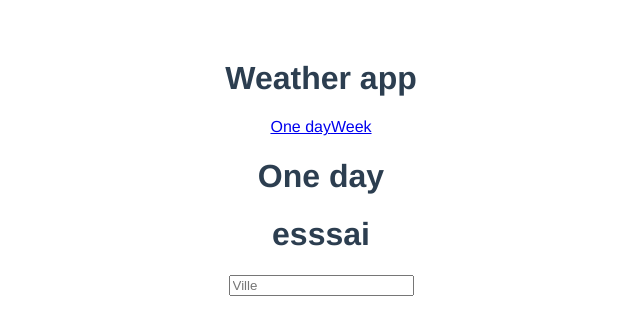
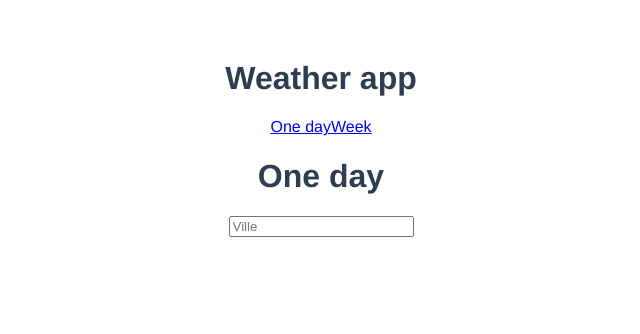
Before and after one commit to NguyenLamM/WeatherappVueJs, a Vue app: page /#/one-day in a window 1280 px wide. Shown: the top 334 px of the page, without its empty margins (319-959 px from the left). Built offline with nearby package versions, Linux system fonts and the light colour scheme.

Commit message:
ajout fct compo

```diff
--- a/src/App.vue
+++ b/src/App.vue
@@ -1,7 +1,8 @@
 <template>
-  <nav-bar />
-  <router-view></router-view>
-
+  <div>
+    <nav-bar />
+    <router-view></router-view>
+  </div>
 </template>
 
 <script>
--- a/src/components/OneDay.vue
+++ b/src/components/OneDay.vue
@@ -1,6 +1,6 @@
 <template>
-  <p>{{query}}</p>
-  <input type="text" placeholder="Ville" v-model="query" ville="test" @keypress="fetchWeather">
+  <div>
+    <search @ville-envoyee="fetchWeather" />
     <div>
       <div class="result-container" v-if="typeof weather.main != 'undefined'">
         <div class="Location"> {{ weather.name }}, {{ weather.sys.country}}</div>
@@ -11,11 +11,15 @@
         <div class="weather">{{weather.weather[0].main}}</div>
       </div>
     </div>
+  </div>
 </template>
 
 <script>
+  import Search from '../components/Search'
   export default{
-    name: 'one-day',
+    components:{
+      Search,
+    },
     data (){
       return {
         api_key: '057235dd5c2aec8dee5db666fe163476',
@@ -26,12 +30,11 @@
     },
     methods: {
       fetchWeather (e) {
-        if (e.key == "Enter") {
+          this.query = e.ville;
           fetch(`${this.url_base}weather?q=${this.query}&units=metric&APPID=${this.api_key}`)
             .then(res => {
               return res.json();
             }).then(this.setResults);
-        }
       },
       setResults(results){
       this.weather = results;
--- a/src/components/Search.vue
+++ b/src/components/Search.vue
@@ -1,9 +1,20 @@
 <template>
-  <h1>esssai</h1>
+  <div>
+    <input type="text" placeholder="Ville" v-model="query" ville="test" @keypress="citySend">
+  </div>
 </template>
 
 <script>
   export default{
     name: 'search',
+    methods: {
+      citySend(e){
+        if (e.key == "Enter") {
+          this.$emit("ville-envoyee",{
+            ville: this.query,
+          })
+        }
+      }
+    }
   }
 </script>
--- a/src/views/OneDayView.vue
+++ b/src/views/OneDayView.vue
@@ -1,16 +1,13 @@
 <template>
   <h1>One day</h1>
-  <search/>
   <one-day/>
 </template>
 
 <script>
-  import Search from '../components/Search'
   import OneDay from '../components/OneDay'
   export default{
     name: 'oneday-view',
     components:{
-      Search,
       OneDay,
     }
   }
```
Also changed, not shown: 1 other file (tests, documents, lock files or other folders). Lines whose indentation alone changed are shown as unchanged.
